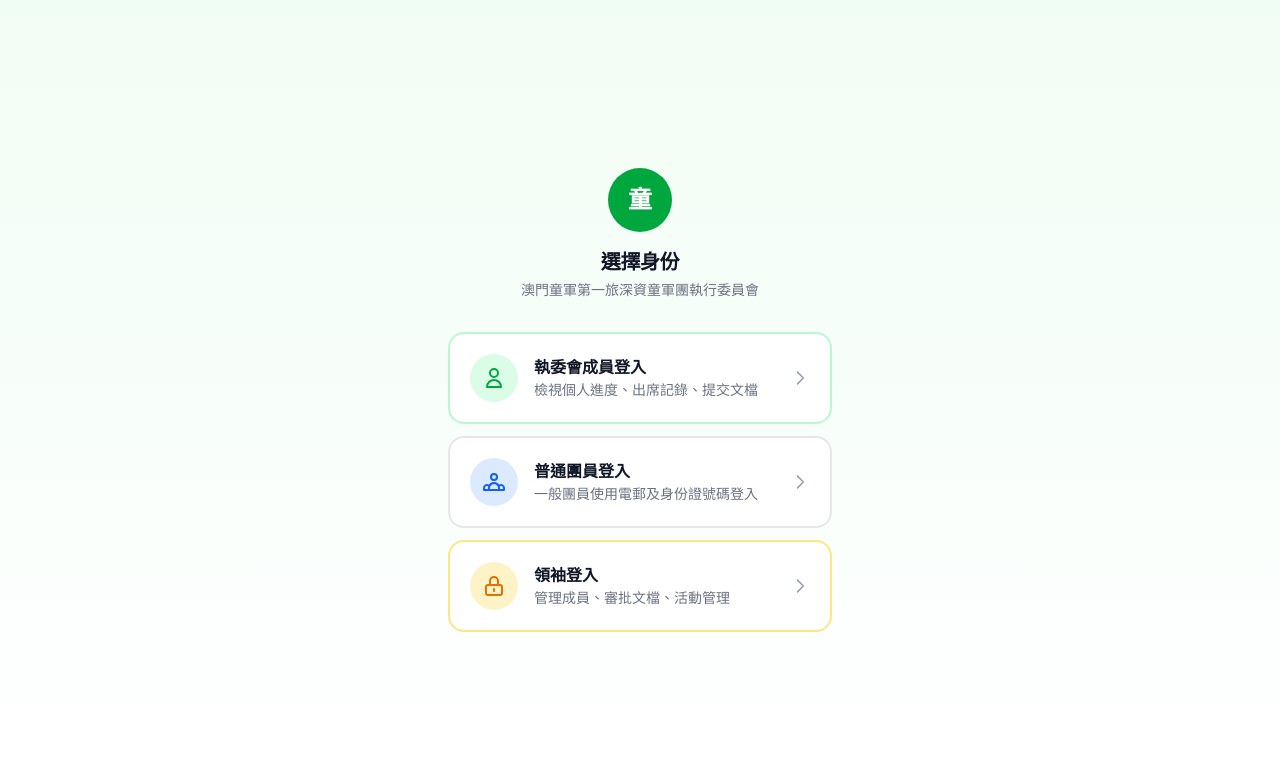
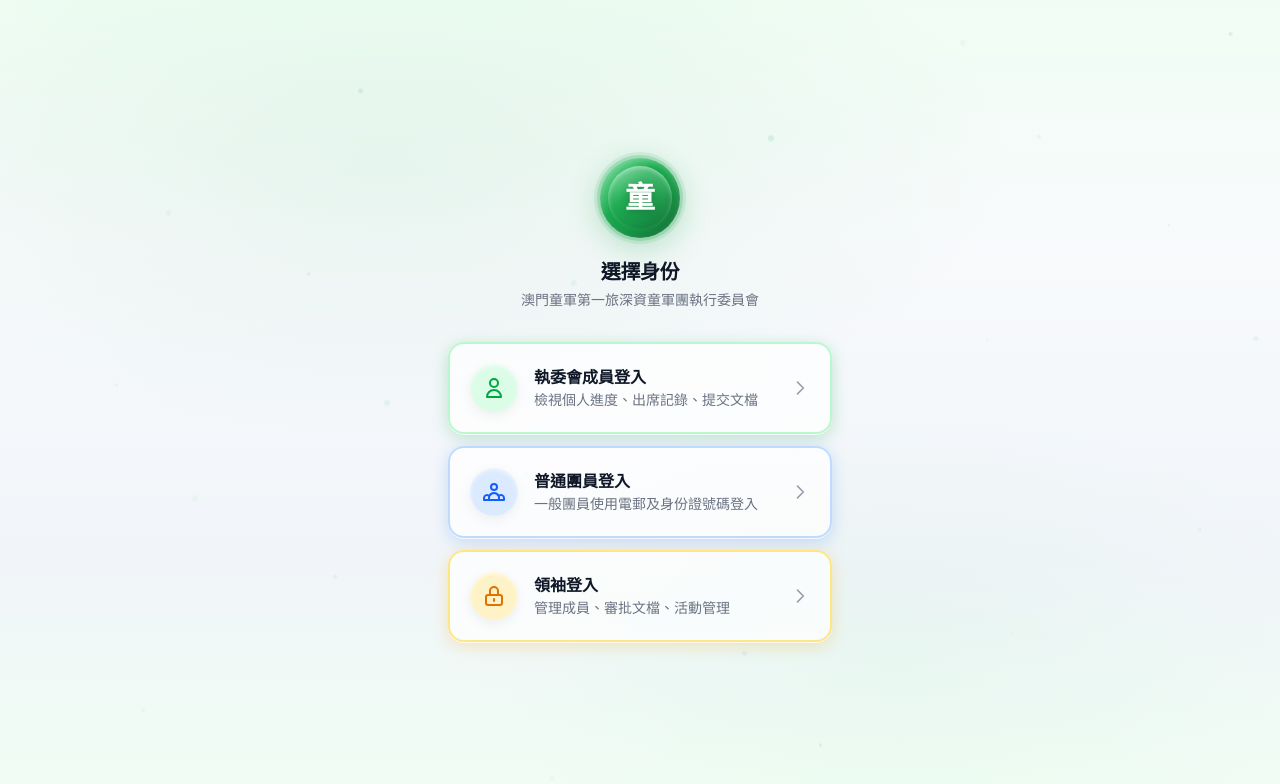
Before and after one commit to wenjiechen355-ux/lucas, a Next.js app: page /auth/login in a window 1280 px wide. Shown: the top 784 px of the page. Built offline with nearby package versions, Linux system fonts and the light colour scheme; no server answers.

Commit message:
feat: 3D login page — glass role selection cards, 3D badge, particle bg, hover effects

```diff
--- a/src/app/auth/login/login-form.tsx
+++ b/src/app/auth/login/login-form.tsx
@@ -1,6 +1,6 @@
 'use client'
 
-import { useState, useEffect } from 'react'
+import { useState, useEffect, useRef } from 'react'
 import { useRouter } from 'next/navigation'
 import { createClient } from '@/lib/supabase/client'
 
@@ -16,7 +16,6 @@ export default function LoginForm() {
   const router = useRouter()
   const supabase = createClient()
 
-  // 載入已儲存嘅電郵同密碼
   useEffect(() => {
     const savedEmail = localStorage.getItem('scout_saved_email')
     const savedPw = localStorage.getItem('scout_saved_password')
@@ -28,12 +27,9 @@ export default function LoginForm() {
     e.preventDefault()
     setError('')
     setLoading(true)
-
     try {
       const { error } = await supabase.auth.signInWithPassword({ email, password })
       if (error) throw error
-
-      // 儲存/清除記住我
       if (rememberMe) {
         localStorage.setItem('scout_saved_email', email)
         localStorage.setItem('scout_saved_password', password)
@@ -41,112 +37,184 @@ export default function LoginForm() {
         localStorage.removeItem('scout_saved_email')
         localStorage.removeItem('scout_saved_password')
       }
-
       const { data: { session } } = await supabase.auth.getSession()
-      if (session) {
-        window.location.href = '/dashboard'
-      } else {
-        router.push('/dashboard')
-        router.refresh()
-      }
+      if (session) window.location.href = '/dashboard'
+      else { router.push('/dashboard'); router.refresh() }
     } catch (err: any) {
       setError(err.message || '登入失敗')
-    } finally {
-      setLoading(false)
-    }
+    } finally { setLoading(false) }
   }
 
-  // —— 角色選擇畫面 ——
-  if (!role) {
   return (
-      <div className="min-h-screen flex items-center justify-center bg-gradient-to-b from-green-50 to-white px-4">
-        <div className="w-full max-w-sm text-center">
-          <div className="w-16 h-16 rounded-full bg-green-600 flex items-center justify-center text-white text-2xl font-bold mx-auto mb-4">童</div>
+    <div className="min-h-screen flex items-center justify-center relative overflow-hidden px-4" style={{ perspective: '1400px' }}>
+      {/* Background */}
+      <div className="fixed inset-0 -z-10"
+        style={{ background: 'radial-gradient(ellipse 100% 70% at 30% 20%, rgba(22,163,74,.07) 0%, transparent 50%), radial-gradient(ellipse 70% 60% at 70% 80%, rgba(34,197,94,.04) 0%, transparent 50%), linear-gradient(180deg, #f0fdf4 0%, #f8fafc 30%, #f1f5f9 70%, #f0fdf4 100%)' }} />
+
+      {/* Particles */}
+      <style>{`
+        @keyframes fp0{0%,100%{transform:translateY(0) rotate(0)}50%{transform:translateY(-25px) rotate(180deg)}}
+        @keyframes fp1{0%,100%{transform:translateY(0) rotate(45deg)}50%{transform:translateY(-18px) rotate(-135deg)}}
+        @keyframes fp2{0%,100%{transform:translateX(0) rotate(90deg)}50%{transform:translateX(-12px) rotate(-90deg)}}
+        @keyframes btnGlow{0%,100%{opacity:.3;transform:scale(1)}50%{opacity:.6;transform:scale(1.12)}}
+        @keyframes shine{0%{left:-100%}100%{left:200%}}
+        @keyframes fadeUp{from{opacity:0;transform:translateY(20px) rotateX(3deg)}to{opacity:1;transform:translateY(0) rotateX(0)}}
+      `}</style>
+      {Array.from({ length: 25 }, (_, i) => (
+        <div key={i} className="fixed pointer-events-none rounded-full"
+          style={{
+            left: `${(i * 17 + 7) % 100}%`, top: `${(i * 23 + 13) % 100}%`,
+            width: (i % 5) + 2, height: (i % 5) + 2,
+            opacity: (i % 4) * 0.07 + 0.05,
+            background: i % 4 === 0 ? '#22c55e' : i % 4 === 1 ? '#16a34a' : 'rgba(22,163,74,.3)',
+            animation: `fp${i % 3} ${2 + (i % 3)}s ease-in-out infinite`,
+            animationDelay: `${(i % 5) * 0.6}s`,
+          }} />
+      ))}
+
+      {/* Content */}
+      {!role ? (
+        <RoleSelection onSelect={setRole} />
+      ) : (
+        <LoginFormFields
+          role={role} email={email} setEmail={setEmail}
+          password={password} setPassword={setPassword}
+          rememberMe={rememberMe} setRememberMe={setRememberMe}
+          error={error} loading={loading}
+          onSubmit={handleLogin} onBack={() => setRole(null)}
+        />
+      )}
+    </div>
+  )
+}
+
+// ============ Role Selection ============
+function RoleSelection({ onSelect }: { onSelect: (r: RoleSelection) => void }) {
+  const roles = [
+    {
+      id: 'member' as const, title: '執委會成員登入',
+      desc: '檢視個人進度、出席記錄、提交文檔',
+      color: 'green', icon: <path strokeLinecap="round" strokeLinejoin="round" strokeWidth={2} d="M16 7a4 4 0 11-8 0 4 4 0 018 0zM12 14a7 7 0 00-7 7h14a7 7 0 00-7-7z" />,
+    },
+    {
+      id: 'regular' as const, title: '普通團員登入',
+      desc: '一般團員使用電郵及身份證號碼登入',
+      color: 'blue', icon: <path strokeLinecap="round" strokeLinejoin="round" strokeWidth={2} d="M17 20h5v-2a3 3 0 00-5.356-1.857M17 20H7m10 0v-2c0-.656-.126-1.283-.356-1.857M7 20H2v-2a3 3 0 015.356-1.857M7 20v-2c0-.656.126-1.283.356-1.857m0 0a5.002 5.002 0 019.288 0M15 7a3 3 0 11-6 0 3 3 0 016 0z" />,
+    },
+    {
+      id: 'leader' as const, title: '領袖登入',
+      desc: '管理成員、審批文檔、活動管理',
+      color: 'amber', icon: <path strokeLinecap="round" strokeLinejoin="round" strokeWidth={2} d="M12 15v2m-6 4h12a2 2 0 002-2v-6a2 2 0 00-2-2H6a2 2 0 00-2 2v6a2 2 0 002 2zm10-10V7a4 4 0 00-8 0v4h8z" />,
+    },
+  ]
+
+  const colorMap: Record<string, { border: string; bg: string; iconBg: string; text: string; shadow: string }> = {
+    green: { border: 'border-green-200', bg: 'hover:bg-green-50/50', iconBg: 'bg-green-100', text: 'text-green-600', shadow: 'rgba(22,163,74,.25)' },
+    blue: { border: 'border-blue-200', bg: 'hover:bg-blue-50/50', iconBg: 'bg-blue-100', text: 'text-blue-600', shadow: 'rgba(59,130,246,.25)' },
+    amber: { border: 'border-amber-200', bg: 'hover:bg-amber-50/50', iconBg: 'bg-amber-100', text: 'text-amber-600', shadow: 'rgba(245,158,11,.25)' },
+  }
+
+  return (
+    <div className="w-full max-w-sm text-center" style={{ animation: 'fadeUp 0.5s ease-out both' }}>
+      {/* 3D Badge */}
+      <div className="w-20 h-20 rounded-full mx-auto mb-5 relative"
+        style={{
+          background: 'linear-gradient(135deg, #22c55e, #16a34a, #15803d)',
+          boxShadow: '0 0 0 3px rgba(22,163,74,.2), 0 0 0 6px rgba(22,163,74,.1), 0 8px 32px rgba(22,163,74,.3), inset 0 2px 6px rgba(255,255,255,.3), inset 0 -2px 4px rgba(0,0,0,.1)',
+        }}>
+        <div className="absolute inset-2 rounded-full flex items-center justify-center"
+          style={{ background: 'linear-gradient(180deg, rgba(255,255,255,.25), rgba(255,255,255,.05), rgba(0,0,0,.05))', boxShadow: 'inset 0 2px 4px rgba(255,255,255,.4)' }}>
+          <span className="text-3xl font-bold text-white" style={{ textShadow: '0 2px 8px rgba(0,0,0,.2)' }}>童</span>
+        </div>
+        <div className="absolute inset-0 rounded-full pointer-events-none" style={{ background: 'linear-gradient(135deg, rgba(255,255,255,.4), transparent 40%, transparent 60%, rgba(0,0,0,.15))' }} />
+      </div>
       <h1 className="text-xl font-bold text-gray-900 mb-1">選擇身份</h1>
       <p className="text-sm text-gray-500 mb-8">澳門童軍第一旅深資童軍團執行委員會</p>
 
       <div className="space-y-3">
-            <button onClick={() => setRole('member')}
-              className="w-full flex items-center gap-4 bg-white border-2 border-green-200 rounded-2xl p-5 text-left hover:border-green-400 hover:bg-green-50/50 transition-all"
+        {roles.map((r, i) => {
+          const c = colorMap[r.color]
+          return (
+            <button key={r.id} onClick={() => onSelect(r.id)}
+              className={`w-full flex items-center gap-4 bg-white/70 backdrop-blur-md border-2 ${c.border} rounded-2xl p-5 text-left ${c.bg} transition-all duration-300 group relative overflow-hidden`}
+              style={{
+                boxShadow: `0 1px 0 rgba(255,255,255,.8), 0 4px 16px ${c.shadow}`,
+                animation: `fadeUp 0.4s ease-out ${0.1 + i * 0.1}s both`,
+                transformStyle: 'preserve-3d',
+              }}
+              onMouseEnter={e => { e.currentTarget.style.transform = 'translateY(-4px) translateZ(8px)'; e.currentTarget.style.boxShadow = `0 1px 0 rgba(255,255,255,.8), 0 8px 28px ${c.shadow}` }}
+              onMouseLeave={e => { e.currentTarget.style.transform = 'translateY(0) translateZ(0)'; e.currentTarget.style.boxShadow = `0 1px 0 rgba(255,255,255,.8), 0 4px 16px ${c.shadow}` }}
             >
-              <div className="w-12 h-12 rounded-full bg-green-100 flex items-center justify-center flex-shrink-0">
-                <svg className="w-6 h-6 text-green-600" fill="none" stroke="currentColor" viewBox="0 0 24 24">
-                  <path strokeLinecap="round" strokeLinejoin="round" strokeWidth={2} d="M16 7a4 4 0 11-8 0 4 4 0 018 0zM12 14a7 7 0 00-7 7h14a7 7 0 00-7-7z" />
-                </svg>
+              {/* Shine */}
+              <div className="absolute inset-0 opacity-0 group-hover:opacity-100 transition-opacity duration-300 pointer-events-none">
+                <div className="absolute -inset-full w-1/2 h-full bg-gradient-to-r from-transparent via-white/25 to-transparent -skew-x-12" style={{ animation: 'shine 1.5s ease-in-out infinite' }} />
+              </div>
+              <div className={`w-12 h-12 rounded-full ${c.iconBg} flex items-center justify-center flex-shrink-0 transition-transform duration-300 group-hover:scale-110 group-hover:rotate-6`}
+                style={{ boxShadow: '0 4px 12px rgba(0,0,0,.06), inset 0 2px 4px rgba(255,255,255,.6)' }}>
+                <svg className={`w-6 h-6 ${c.text}`} fill="none" stroke="currentColor" viewBox="0 0 24 24">{r.icon}</svg>
               </div>
               <div className="text-left">
-                <p className="font-semibold text-gray-900">執委會成員登入</p>
-                <p className="text-sm text-gray-500">檢視個人進度、出席記錄、提交文檔</p>
+                <p className="font-semibold text-gray-900">{r.title}</p>
+                <p className="text-sm text-gray-500">{r.desc}</p>
               </div>
               <svg className="w-5 h-5 text-gray-400 ml-auto flex-shrink-0" fill="none" stroke="currentColor" viewBox="0 0 24 24">
                 <path strokeLinecap="round" strokeLinejoin="round" strokeWidth={2} d="M9 5l7 7-7 7" />
               </svg>
             </button>
-
-            <button onClick={() => setRole('regular')}
-              className="w-full flex items-center gap-4 bg-white border-2 border-gray-200 rounded-2xl p-5 text-left hover:border-blue-400 hover:bg-blue-50/50 transition-all"
-            >
-              <div className="w-12 h-12 rounded-full bg-blue-100 flex items-center justify-center flex-shrink-0">
-                <svg className="w-6 h-6 text-blue-600" fill="none" stroke="currentColor" viewBox="0 0 24 24">
-                  <path strokeLinecap="round" strokeLinejoin="round" strokeWidth={2} d="M17 20h5v-2a3 3 0 00-5.356-1.857M17 20H7m10 0v-2c0-.656-.126-1.283-.356-1.857M7 20H2v-2a3 3 0 015.356-1.857M7 20v-2c0-.656.126-1.283.356-1.857m0 0a5.002 5.002 0 019.288 0M15 7a3 3 0 11-6 0 3 3 0 016 0z" />
-                </svg>
-              </div>
-              <div className="text-left">
-                <p className="font-semibold text-gray-900">普通團員登入</p>
-                <p className="text-sm text-gray-500">一般團員使用電郵及身份證號碼登入</p>
-              </div>
-              <svg className="w-5 h-5 text-gray-400 ml-auto flex-shrink-0" fill="none" stroke="currentColor" viewBox="0 0 24 24">
-                <path strokeLinecap="round" strokeLinejoin="round" strokeWidth={2} d="M9 5l7 7-7 7" />
-              </svg>
-            </button>
-
-            <button onClick={() => setRole('leader')}
-              className="w-full flex items-center gap-4 bg-white border-2 border-amber-200 rounded-2xl p-5 text-left hover:border-amber-400 hover:bg-amber-50/50 transition-all"
-            >
-              <div className="w-12 h-12 rounded-full bg-amber-100 flex items-center justify-center flex-shrink-0">
-                <svg className="w-6 h-6 text-amber-600" fill="none" stroke="currentColor" viewBox="0 0 24 24">
-                  <path strokeLinecap="round" strokeLinejoin="round" strokeWidth={2} d="M12 15v2m-6 4h12a2 2 0 002-2v-6a2 2 0 00-2-2H6a2 2 0 00-2 2v6a2 2 0 002 2zm10-10V7a4 4 0 00-8 0v4h8z" />
-                </svg>
-              </div>
-              <div className="text-left">
-                <p className="font-semibold text-gray-900">領袖登入</p>
-                <p className="text-sm text-gray-500">管理成員、審批文檔、活動管理</p>
-              </div>
-              <svg className="w-5 h-5 text-gray-400 ml-auto flex-shrink-0" fill="none" stroke="currentColor" viewBox="0 0 24 24">
-                <path strokeLinecap="round" strokeLinejoin="round" strokeWidth={2} d="M9 5l7 7-7 7" />
-              </svg>
-            </button>
-          </div>
+          )
+        })}
       </div>
     </div>
   )
 }
 
-  // —— 登入表單 ——
+// ============ Login Form ============
+function LoginFormFields({ role, email, setEmail, password, setPassword, rememberMe, setRememberMe, error, loading, onSubmit, onBack }: {
+  role: RoleSelection; email: string; setEmail: (v: string) => void;
+  password: string; setPassword: (v: string) => void;
+  rememberMe: boolean; setRememberMe: (v: boolean) => void;
+  error: string; loading: boolean; onSubmit: (e: React.FormEvent) => void; onBack: () => void;
+}) {
+  const roleConfig = {
+    member: { color: 'green', label: '執委會成員' },
+    regular: { color: 'blue', label: '普通團員' },
+    leader: { color: 'amber', label: '領袖' },
+  }
+  const rc = role ? roleConfig[role] : roleConfig.member
+
   return (
-    <div className="min-h-screen flex items-center justify-center bg-gradient-to-b from-green-50 to-white px-4">
-      <div className="w-full max-w-sm">
+    <div className="w-full max-w-sm" style={{ animation: 'fadeUp 0.4s ease-out both' }}>
       <div className="text-center mb-8">
-          <div className="w-16 h-16 rounded-full bg-green-600 flex items-center justify-center text-white text-2xl font-bold mx-auto mb-4">童</div>
+        <div className="w-16 h-16 rounded-full mx-auto mb-4 relative"
+          style={{ background: 'linear-gradient(135deg, #22c55e, #16a34a, #15803d)', boxShadow: '0 0 0 3px rgba(22,163,74,.2), 0 8px 24px rgba(22,163,74,.25), inset 0 2px 4px rgba(255,255,255,.3)' }}>
+          <div className="absolute inset-2 rounded-full flex items-center justify-center"
+            style={{ background: 'linear-gradient(180deg, rgba(255,255,255,.25), rgba(255,255,255,.05))' }}>
+            <span className="text-2xl font-bold text-white" style={{ textShadow: '0 2px 6px rgba(0,0,0,.15)' }}>童</span>
+          </div>
+        </div>
         <h1 className="text-xl font-bold text-gray-900">登入系統</h1>
         <p className="text-sm text-gray-500 mt-1">澳門童軍第一旅深資童軍團執行委員會</p>
       </div>
 
-        <form onSubmit={handleLogin} className="bg-white rounded-2xl shadow-sm border border-gray-200 p-6 space-y-4">
-          {/* 角色標籤 */}
+      <form onSubmit={onSubmit}
+        className="relative rounded-2xl p-6 space-y-4 overflow-hidden"
+        style={{
+          background: 'rgba(255,255,255,.65)', backdropFilter: 'blur(16px)',
+          border: '1px solid rgba(148,163,184,.15)',
+          boxShadow: '0 1px 0 rgba(255,255,255,.8), 0 4px 24px rgba(0,0,0,.05), 0 8px 48px rgba(0,0,0,.04)',
+        }}>
+        {/* Role badge */}
         <div className={`flex items-center gap-2 px-3 py-2 rounded-lg text-sm font-medium ${
-            role === 'leader' ? 'bg-amber-50 text-amber-700' :
-            role === 'regular' ? 'bg-blue-50 text-blue-700' :
-            'bg-green-50 text-green-700'
+          role === 'leader' ? 'bg-amber-50 text-amber-700' : role === 'regular' ? 'bg-blue-50 text-blue-700' : 'bg-green-50 text-green-700'
         }`}>
+          <svg className="w-4 h-4" fill="none" stroke="currentColor" viewBox="0 0 24 24">
             {role === 'leader'
-              ? <svg className="w-4 h-4" fill="none" stroke="currentColor" viewBox="0 0 24 24"><path strokeLinecap="round" strokeLinejoin="round" strokeWidth={2} d="M12 15v2m-6 4h12a2 2 0 002-2v-6a2 2 0 00-2-2H6a2 2 0 00-2 2v6a2 2 0 002 2zm10-10V7a4 4 0 00-8 0v4h8z" /></svg>
-              : <svg className="w-4 h-4" fill="none" stroke="currentColor" viewBox="0 0 24 24"><path strokeLinecap="round" strokeLinejoin="round" strokeWidth={2} d="M16 7a4 4 0 11-8 0 4 4 0 018 0zM12 14a7 7 0 00-7 7h14a7 7 0 00-7-7z" /></svg>
+              ? <path strokeLinecap="round" strokeLinejoin="round" strokeWidth={2} d="M12 15v2m-6 4h12a2 2 0 002-2v-6a2 2 0 00-2-2H6a2 2 0 00-2 2v6a2 2 0 002 2zm10-10V7a4 4 0 00-8 0v4h8z" />
+              : <path strokeLinecap="round" strokeLinejoin="round" strokeWidth={2} d="M16 7a4 4 0 11-8 0 4 4 0 018 0zM12 14a7 7 0 00-7 7h14a7 7 0 00-7-7z" />
             }
-            {role === 'leader' ? '以領袖身份登入' :
-             role === 'regular' ? '以普通團員身份登入' :
-             '以執委會成員身份登入'}
-            <button type="button" onClick={() => setRole(null)} className="ml-auto text-xs underline opacity-60 hover:opacity-100">更換身份</button>
+          </svg>
+          以{rc.label}身份登入
+          <button type="button" onClick={onBack} className="ml-auto text-xs underline opacity-60 hover:opacity-100 cursor-pointer">更換身份</button>
         </div>
 
         <div>
@@ -163,7 +231,6 @@ export default function LoginForm() {
             placeholder="••••••••" required minLength={6} />
         </div>
 
-          {/* 記住我 */}
         <label className="flex items-center gap-2 text-sm text-gray-500 cursor-pointer">
           <input type="checkbox" checked={rememberMe} onChange={e => setRememberMe(e.target.checked)}
             className="w-4 h-4 rounded border-gray-300 text-green-600 focus:ring-green-500" />
@@ -173,18 +240,29 @@ export default function LoginForm() {
         {error && <p className="text-sm text-red-600 bg-red-50 px-3 py-2 rounded-lg">{error}</p>}
 
         <button type="submit" disabled={loading}
-            className="w-full bg-green-600 text-white py-2.5 rounded-lg font-medium text-sm hover:bg-green-700 disabled:opacity-50 transition-colors"
+          className="relative w-full bg-green-600 text-white py-2.5 rounded-lg font-medium text-sm overflow-hidden group"
+          style={{
+            boxShadow: '0 3px 0 #15803d, 0 4px 12px rgba(22,163,74,.3), inset 0 1px 0 rgba(255,255,255,.2)',
+            transition: 'all 0.2s ease',
+          }}
+          onMouseEnter={e => { e.currentTarget.style.transform = 'translateY(-1px)'; e.currentTarget.style.boxShadow = '0 4px 0 #15803d, 0 6px 20px rgba(22,163,74,.4), inset 0 1px 0 rgba(255,255,255,.3)' }}
+          onMouseLeave={e => { e.currentTarget.style.transform = 'translateY(0)'; e.currentTarget.style.boxShadow = '0 3px 0 #15803d, 0 4px 12px rgba(22,163,74,.3), inset 0 1px 0 rgba(255,255,255,.2)' }}
+          onMouseDown={e => e.currentTarget.style.transform = 'translateY(2px)'}
+          onMouseUp={e => e.currentTarget.style.transform = 'translateY(-1px)'}
         >
+          {/* Shine */}
+          <div className="absolute inset-0 opacity-0 group-hover:opacity-100 transition-opacity pointer-events-none">
+            <div className="absolute -inset-full w-20 h-full bg-gradient-to-r from-transparent via-white/15 to-transparent -skew-x-12" style={{ animation: 'shine 1.5s ease-in-out infinite' }} />
+          </div>
           {loading ? '處理中...' : '登入'}
         </button>
 
         <div className="text-center text-sm">
-            <button type="button" onClick={() => setRole(null)} className="text-gray-500 hover:underline cursor-pointer">
+          <button type="button" onClick={onBack} className="text-gray-500 hover:underline cursor-pointer">
             ← 返回選擇身份
           </button>
         </div>
       </form>
     </div>
-    </div>
   )
 }
```
Lines whose indentation alone changed are shown as unchanged.
